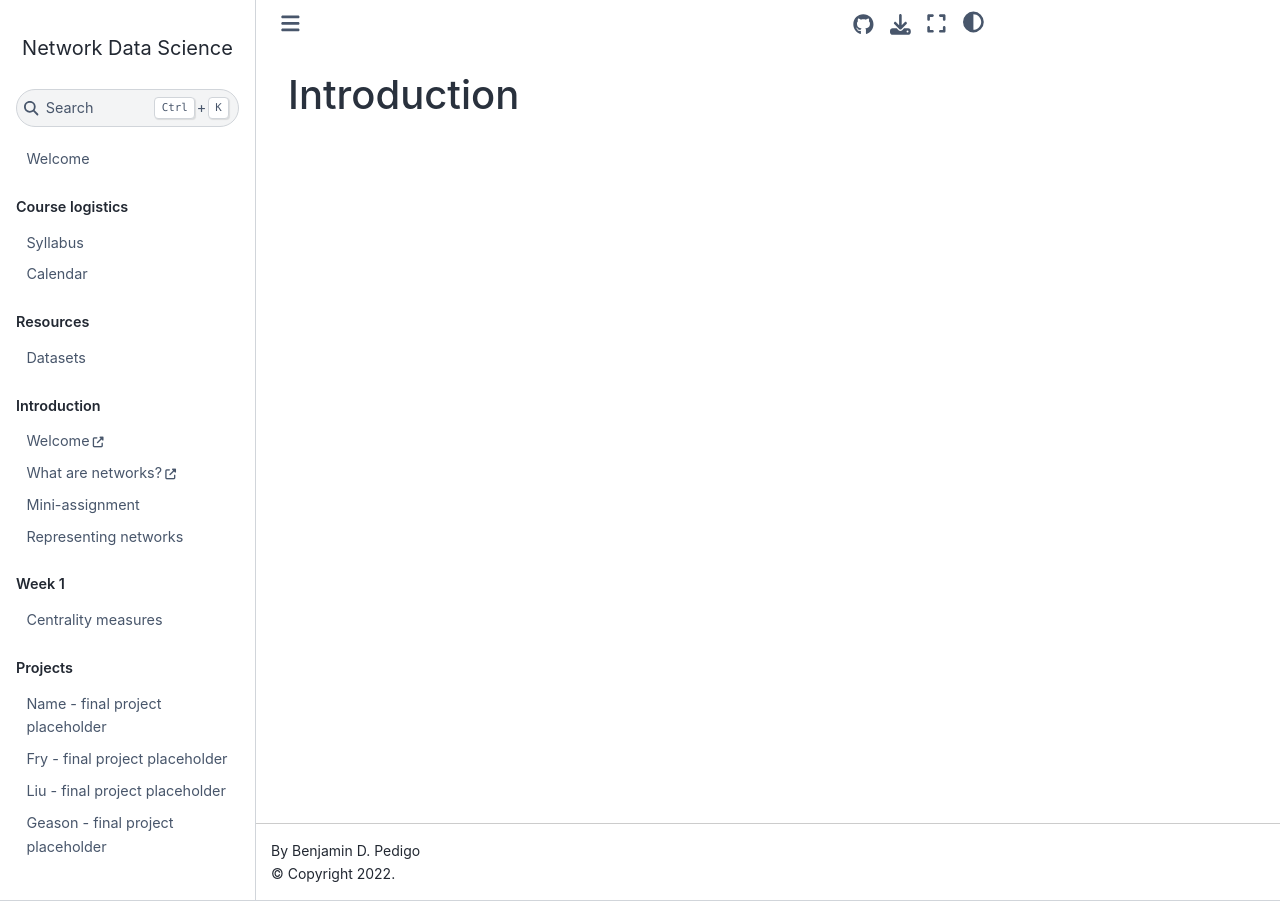
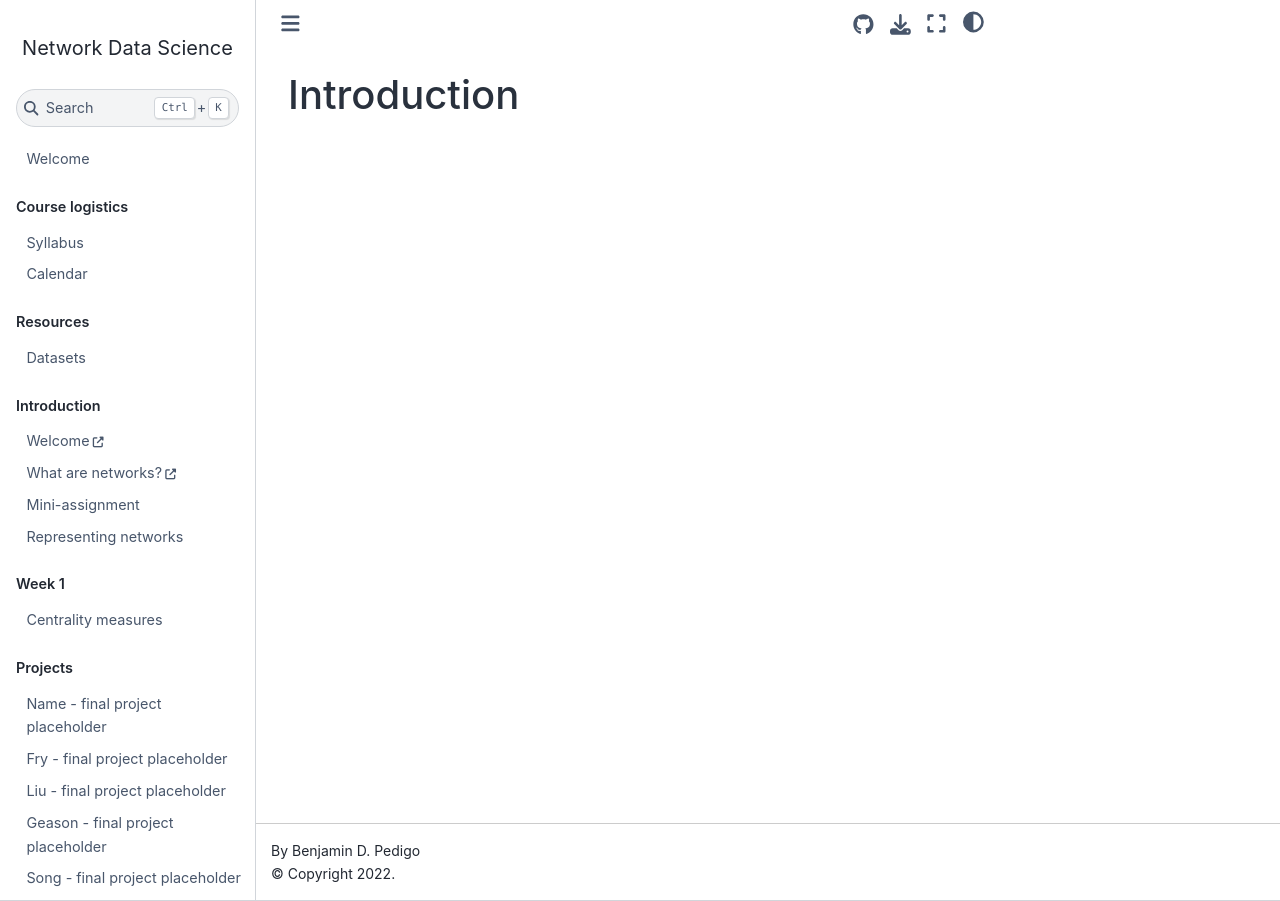
Before and after one commit to bdpedigo/networks-course, a Jupyter Book: the page built from docs/introduction.md, in a window 1280 px wide. Built offline with Jupyter Book 1.0.4 settings and Sphinx 7.4.7 and the Sphinx Book theme 1.1.4, drawn with Linux system fonts in a browser that asks for light colours; pages that are not in the unit, such as notebooks, are missing from menus; some of the changed lines change nothing that is shown.

Commit message:
modify toc 1

```diff
--- a/docs/_toc.yml
+++ b/docs/_toc.yml
@@ -25,4 +25,4 @@ parts:
   - file: fry.md
   - file: liu.md
   - file: geason.md
-  - file: song.md
+  - file: song1.md
```
